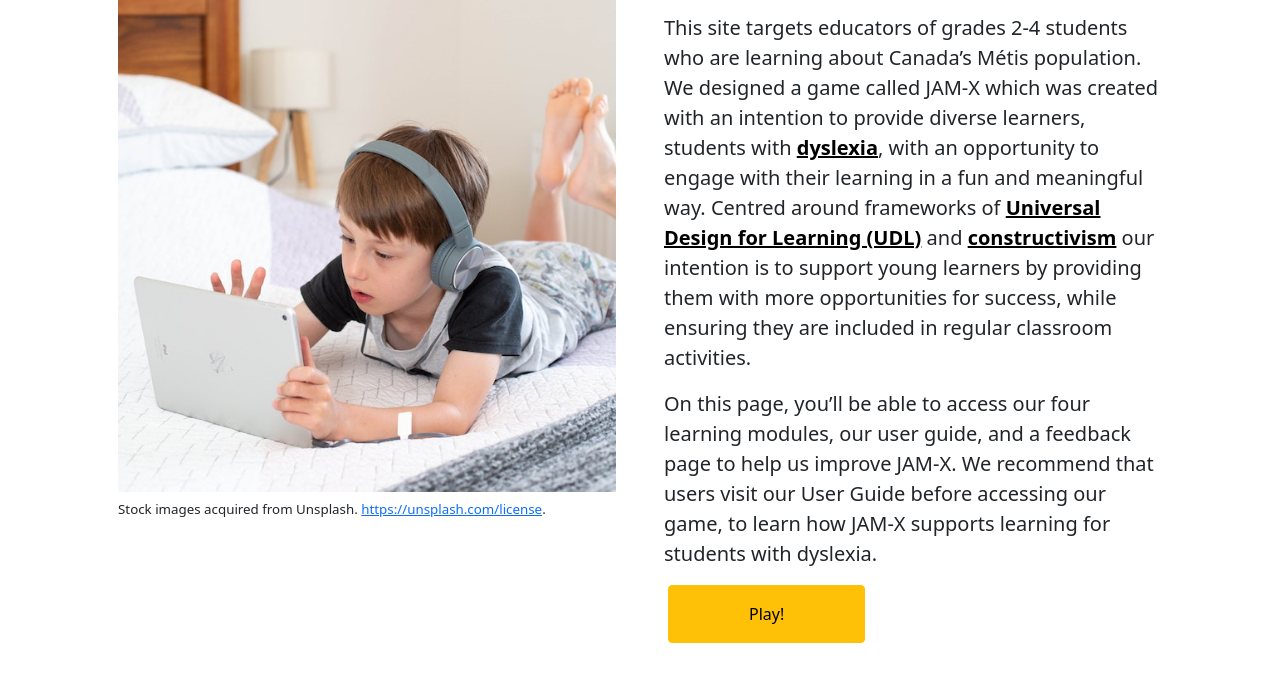
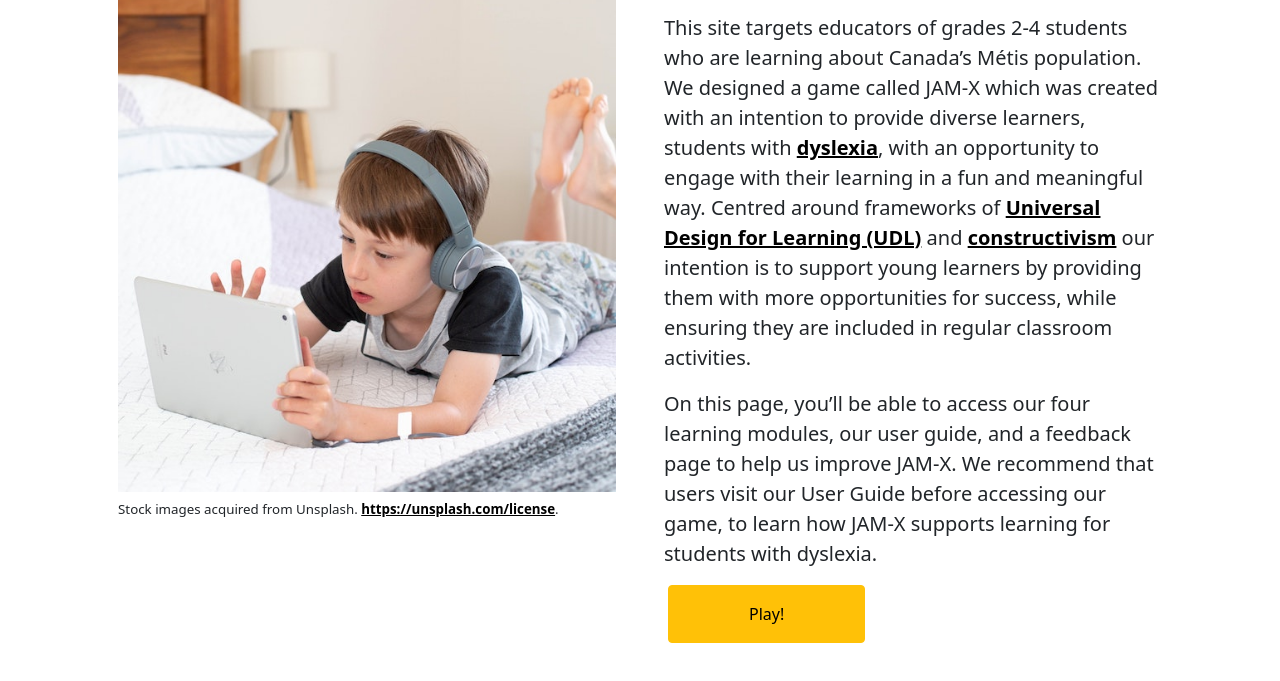
Before and after one commit to m-piechatzek/jamx-demo, a website: page dist/index.html in a window 1280 px wide. Shown: the part 349-1030 px from the top of the page. Drawn offline with nearby package versions, Linux system fonts and the light colour scheme; files that its build step writes are made by us from their sources.

Commit message:
missed link

```diff
--- a/dist/index.html
+++ b/dist/index.html
@@ -49,7 +49,7 @@
                 <div class="col-md-6">
                     <!-- 600x700 -->
                     <img class="card-img-top mb-5 mb-md-0" src="img/child-ipad.jpeg" alt="..." />
-                    <p class="pt-2 credit">Stock images acquired from Unsplash. <a href="https://unsplash.com/license">https://unsplash.com/license</a>.</p>
+                    <p class="pt-2 credit">Stock images acquired from Unsplash. <a class="alert-link" target="_blank" href="https://unsplash.com/license">https://unsplash.com/license</a>.</p>
                 </div>
                 <div class="col-md-6">
                     <div class="small mb-1">ETEC 510 GROUP PROJECT</div>
```
